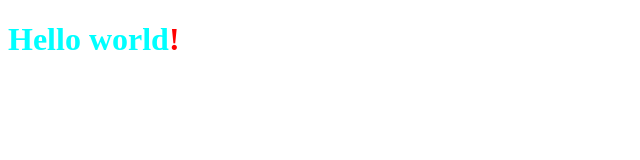
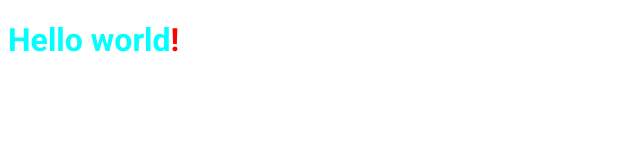
Before and after one commit to Larrire/Rocketseat-ignews, a Next.js app: page / in a window 1280 px wide. Shown: the top 160 px of the page, without its empty margins (0-640 px from the left). Built offline with nearby package versions, Linux system fonts and the light colour scheme.

Commit message:
Criando título dinâmicamente para cada página através do componente Head do NextJS

```diff
--- a/src/pages/_document.tsx
+++ b/src/pages/_document.tsx
@@ -8,8 +8,6 @@ export default class MyDocument extends Document {
           <link rel="preconnect" href="https://fonts.googleapis.com"/>
           <link rel="preconnect" href="https://fonts.gstatic.com" crossorigin/>
           <link href="https://fonts.googleapis.com/css2?family=Roboto:wght@400;700;900&display=swap" rel="stylesheet"/>
-
-          <title>ig.news</title>
         </Head>
         <body>
           <Main/>
--- a/src/pages/index.tsx
+++ b/src/pages/index.tsx
@@ -1,7 +1,15 @@
 import styles from '../../styles/home.module.scss'
+import Head from 'next/head'
 
 export default function Home() {
   return (
-    <h1 className={styles.title}>Hello world<span>!</span></h1>
+    <>
+      <Head>
+        <title>Eita preula</title>
+      </Head>
+      <h1 className={styles.title}>
+        Hello world<span>!</span>
+      </h1>
+    </>
   )
 }
--- a/styles/home.module.scss
+++ b/styles/home.module.scss
@@ -1,5 +1,6 @@
 .title {
   color: cyan;
+  font-family: Roboto;
 
   span {
     color: red;
```
